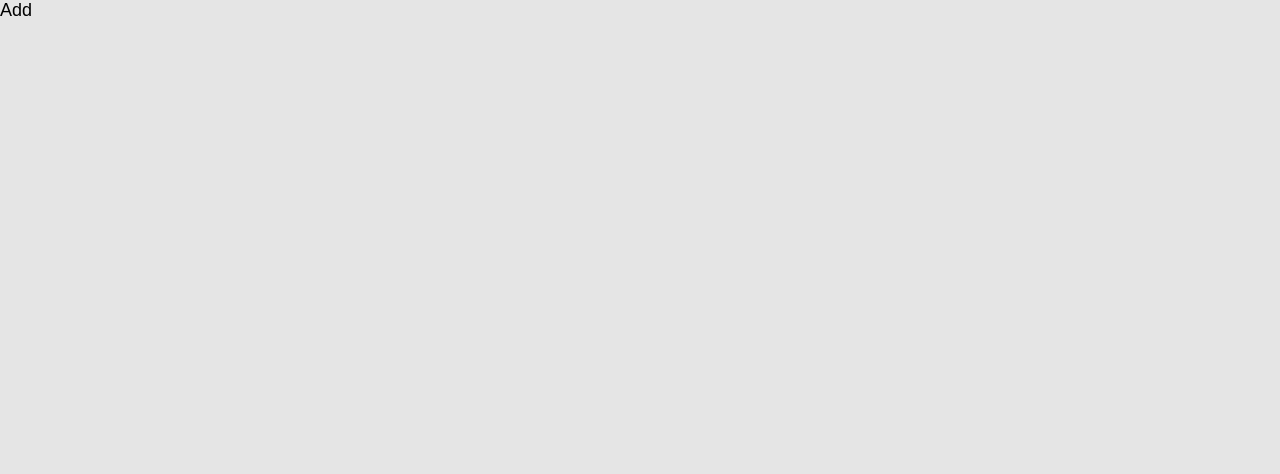
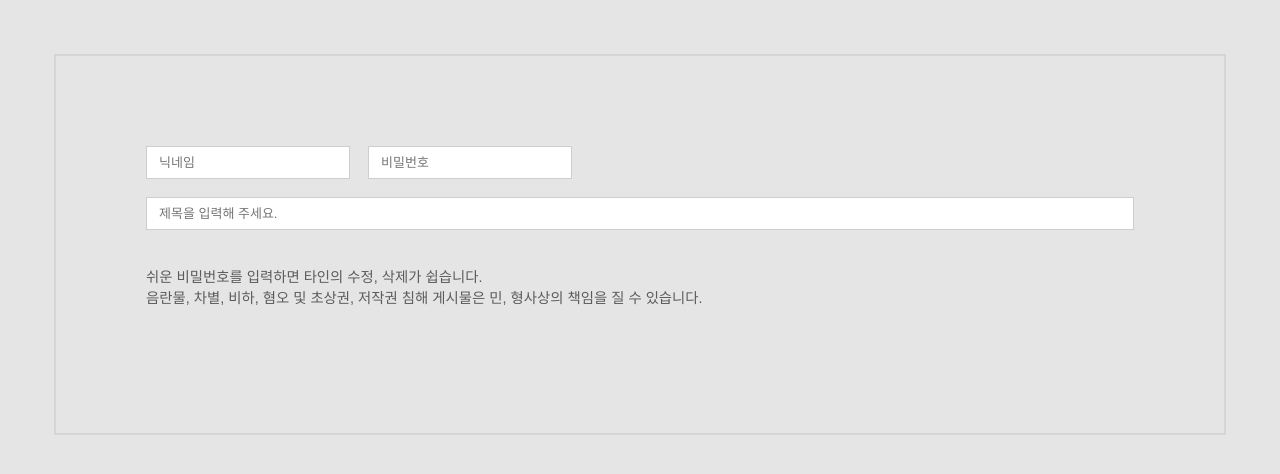
Before and after one commit to anjitpariyar/Board, a Next.js app: page /product/Add in a window 1280 px wide. Shown: the top 474 px of the page. Built offline with nearby package versions, Linux system fonts and the light colour scheme.

Commit message:
writing simple form added

```diff
--- a/pages/product/Add.tsx
+++ b/pages/product/Add.tsx
@@ -1,7 +1,86 @@
 import React from "react";
+import styled from "styled-components";
+import { useState, useEffect } from "react";
 
-const Add = () => {
-  return <div>Add</div>;
-};
+export default function () {
+  const [data, setData] = useState({
+    name: "",
+    password: "",
+    subject: "",
+  });
+  const { name, password, subject } = data;
+  const handleChange = ({ target: { value, name, files } }) => {
+    if (name === "file") {
+      setData({ ...data, [name]: files[0] });
+    } else {
+      setData({ ...data, [name]: value });
+    }
+  };
+  const Submit = (e) => {
+    e.preventDefault();
+    console.log("data", data);
+  };
 
-export default Add;
+  return (
+    <Form onSubmit={Submit}>
+      <Flex>
+        <Input
+          placeholder="닉네임"
+          name="name"
+          type="text"
+          value={name}
+          onChange={handleChange}
+        />
+        <Input
+          placeholder="비밀번호"
+          name="password"
+          type="password"
+          value={password}
+          onChange={handleChange}
+        />
+      </Flex>
+      <Input
+        placeholder="제목을 입력해 주세요."
+        name="subject"
+        type="text"
+        width="100%"
+        value={subject}
+        onChange={handleChange}
+      />
+      <div style={{ margin: "2em 0", opacity: "0.6" }}>
+        <small>쉬운 비밀번호를 입력하면 타인의 수정, 삭제가 쉽습니다.</small>
+        <br />
+        <small>
+          음란물, 차별, 비하, 혐오 및 초상권, 저작권 침해 게시물은 민, 형사상의
+          책임을 질 수 있습니다.
+        </small>
+      </div>
+    </Form>
+  );
+}
+
+const Form = styled.form`
+  padding: 5em;
+  margin: 3em;
+  border: 2px solid #d5d5d5;
+`;
+const Flex = styled.div`
+  display: flex;
+  gap: 1em;
+  margin-bottom: 1em;
+`;
+const Input = styled.input<{
+  height?: string;
+  width?: string;
+}>`
+  height: ${({ height }) => height || "33px"};
+  width: ${({ width }) => width || "204px"};
+  padding: 0 12px;
+  line-height: 35px;
+  border: 1px solid #cecdce;
+  color: #333;
+  outline: none;
+  box-shadow: none;
+  font-size: 13px;
+  box-sizing: border-box;
+`;
```
